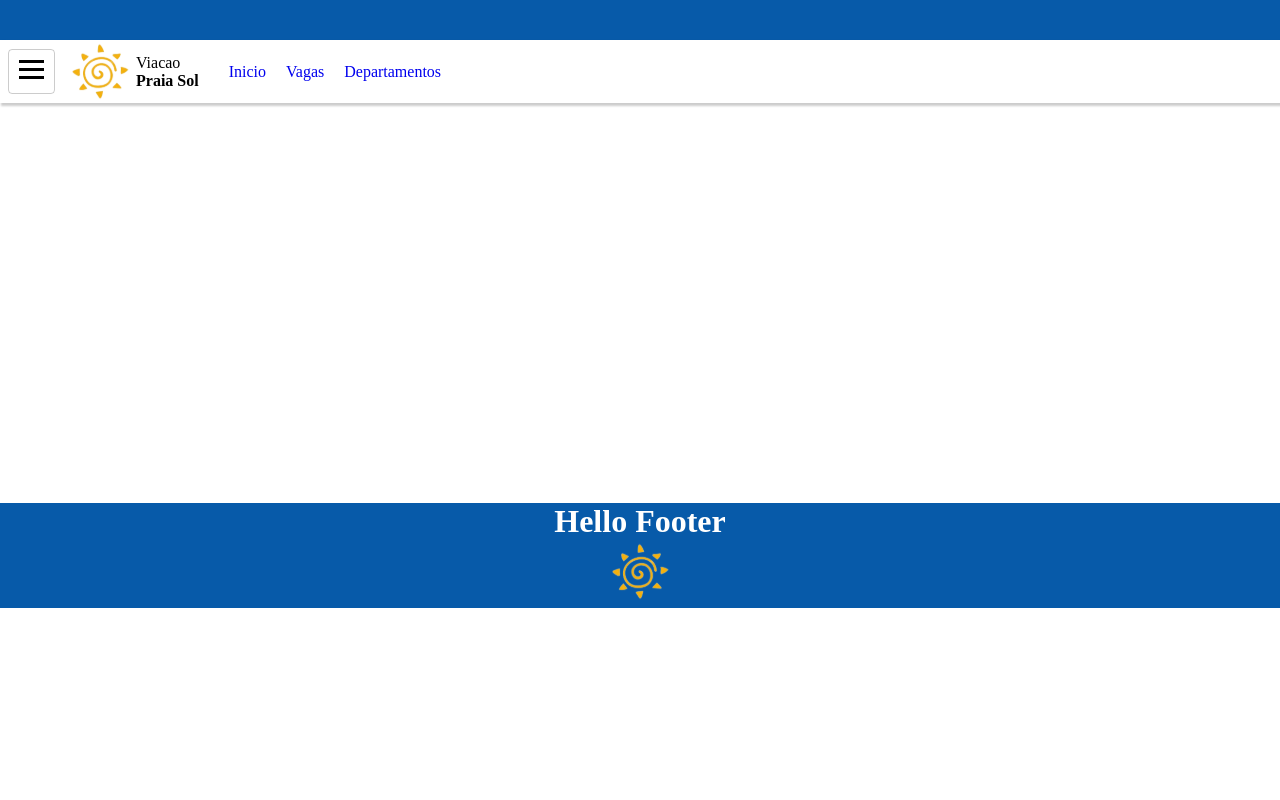
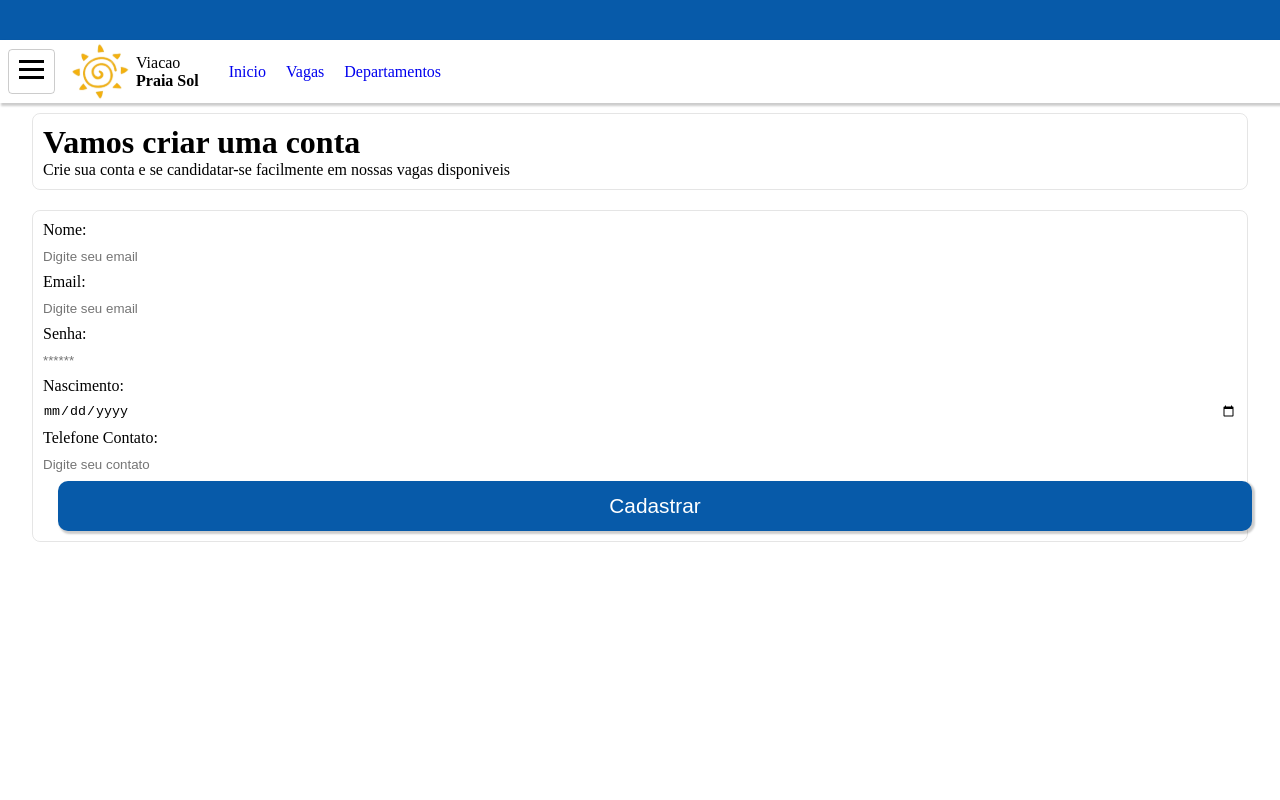
Before and after one commit to yuritakeo/website-ps, a React (Vite) app: page /register in a window 1280 px wide. Shown: the top 800 px of the page. Built offline with nearby package versions, Linux system fonts and the light colour scheme; no server answers.

Commit message:
Implementando registro

```diff
--- /dev/null
+++ b/src/pages/Register/index.jsx
@@ -0,0 +1,98 @@
+import { useState } from 'react'
+
+import { auth, db } from '../../services/firebaseConnection'
+import { createUserWithEmailAndPassword } from 'firebase/auth'
+import { useNavigate } from 'react-router-dom'
+
+
+import { doc, getDoc, setDoc } from 'firebase/firestore'
+
+
+import './style.css'
+export default function Register() {
+  const [nome, setNome] = useState('')
+  const [email, setEmail] = useState('')
+  const [password, setPassword] = useState('')
+  const [nascimento, setNascimento] = useState('')
+  const [telefone, setTelefone] = useState('')
+
+  const navigate = useNavigate();
+
+  async function handleRegister(e) {
+    e.preventDefault();
+    if (nome !== '' && email !== '' && password !== '' && nascimento !== '' && telefone !== '') {
+      await createUserWithEmailAndPassword(auth, email, password)
+        .then(async (value) => {
+          let uid = value.user.uid
+
+          await setDoc(doc(db, "usuarios", uid), {
+            nome: nome,
+            email: email,
+            password: password,
+            nascimento: nascimento,
+            telefone: telefone
+          }).then(() => {
+
+            let data = {
+              uid: uid,
+              nome: value.user.nome,
+              email: value.user.email,
+              password: value.user.password,
+              telefone: value.user.telefone
+            };
+            // contaudo do objeto com id
+            console.log(data)
+            // implementar localstorage
+          })
+
+          navigate('/', { replace: true })
+        })
+        .catch((e) => {
+          console.log("ERRO AO FAZER O CADASTRO " + e)
+        })
+    } else {
+      alert("Preencha todos os campos!")
+    }
+  }
+  return (
+    <div className="register-container">
+      <div className='container'>
+        <h1>Vamos criar uma conta</h1>
+        <span>Crie sua conta e se candidatar-se facilmente em nossas vagas disponiveis</span>
+      </div>
+
+      <form className="container" onSubmit={handleRegister}>
+        Nome: <input
+          type="text"
+          placeholder="Digite seu email"
+          value={nome}
+          onChange={(e) => setNome(e.target.value)}
+        />
+        Email: <input
+          type="email"
+          placeholder="Digite seu email"
+          value={email}
+          onChange={(e) => setEmail(e.target.value)}
+        />
+        Senha: <input
+          type="password"
+          placeholder="******"
+          value={password}
+          onChange={(e) => setPassword(e.target.value)}
+        />
+        Nascimento: <input
+          type="date"
+          value={nascimento}
+          onChange={(e) => setNascimento(e.target.value)}
+        />
+        Telefone Contato: <input
+          type="text"
+          placeholder="Digite seu contato"
+          value={telefone}
+          onChange={(e) => setTelefone(e.target.value)}
+        />
+        <button type="submit" >Cadastrar</button>
+      </form>
+    </div>
+  )
+}
--- /dev/null
+++ b/src/pages/Register/style.css
@@ -0,0 +1,13 @@
+.register-container{
+    display: flex;
+    flex-direction: column;
+    align-items: center;
+    justify-content: center;
+}
+
+form button{
+    background-color: #075AA9;
+    color: #FFF;
+    font-size: 1.3rem;
+    width: 100%;
+}
--- a/src/routes/index.jsx
+++ b/src/routes/index.jsx
@@ -5,10 +5,15 @@ import Vagas from '../pages/Vagas'
 import Departamentos from '../pages/Departamentos'
 import Treino from '../pages/Treino'
 
+import Register from '../pages/Register'
+
+
+
 function RoutesApp() {
     return (
         <Routes>
             <Route path='/' element={<Home />} />
+            <Route path='/register' element={<Register />} />
             <Route path='/vagas' element={<Vagas />} />
             <Route path='/departamentos' element={<Departamentos />} />
             <Route path='/treino' element={<Treino />} />
```
Also changed, not shown: src/contexts/auth.jsx (added).
